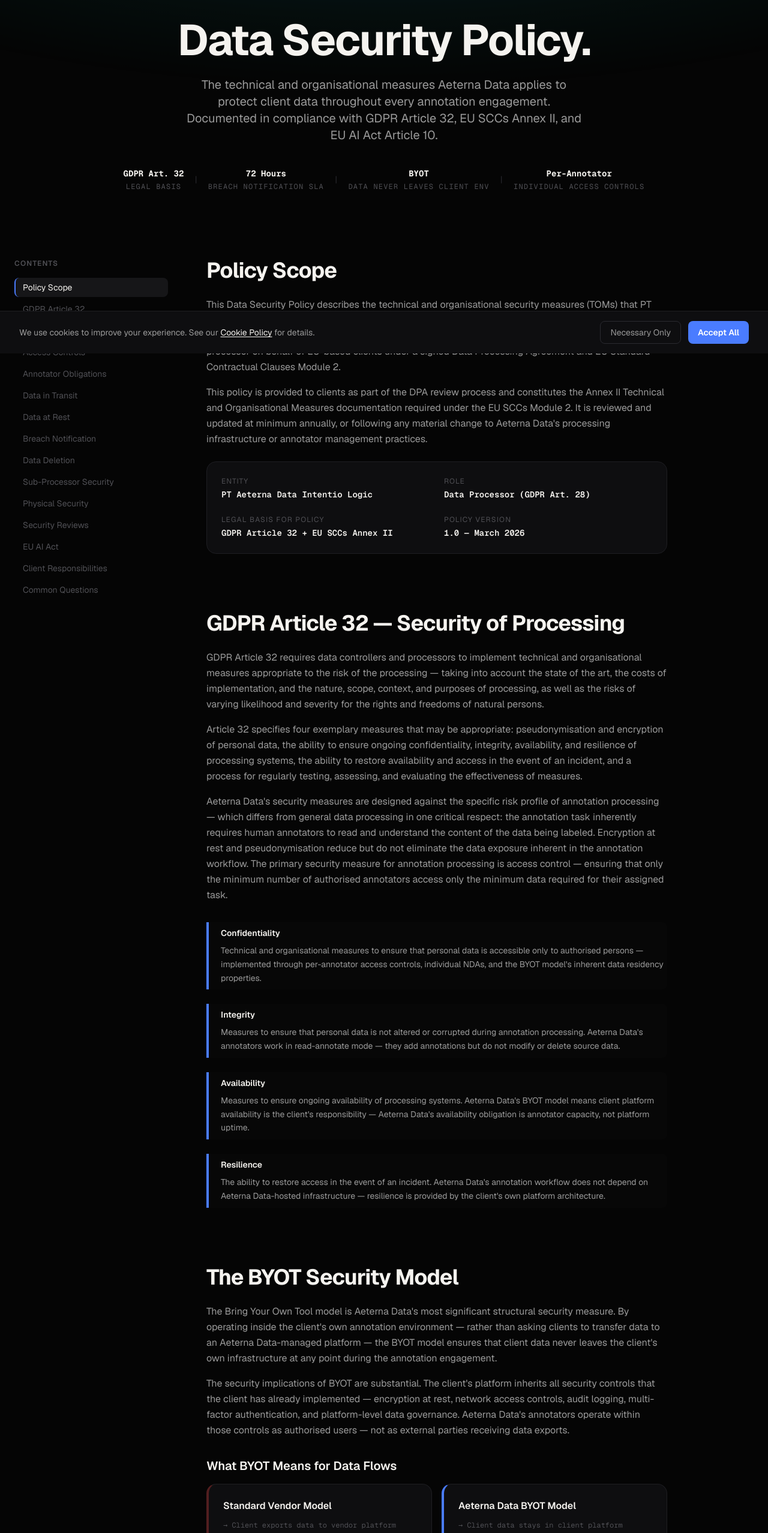
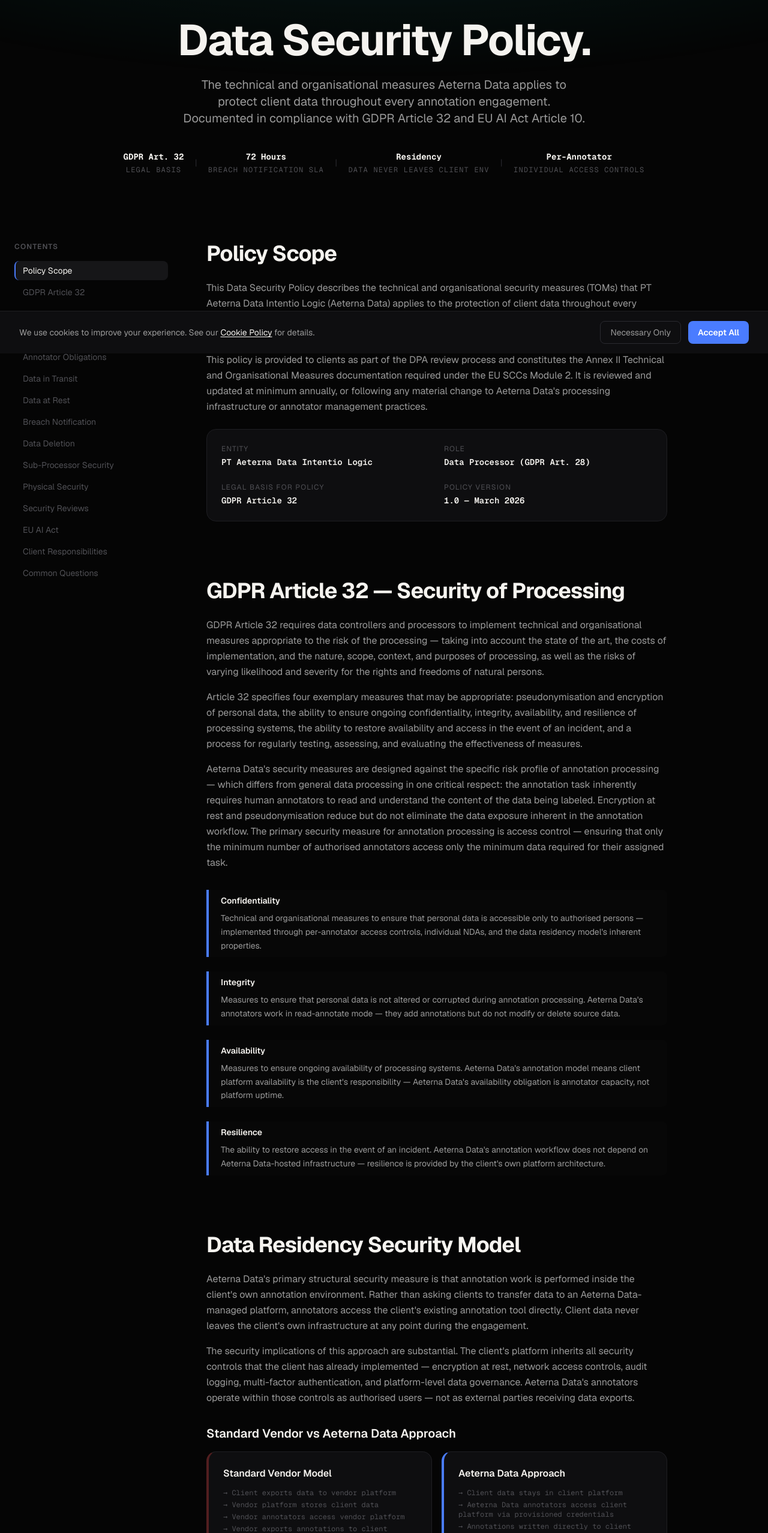
Before and after one commit to mhrfa/website-aeterna-data, a Next.js app in the folder aeterna-data/: page /legal/data-security-policy in a window 1280 px wide. Shown: the part 211-2766 px from the top of the page at 60% size. Built offline with nearby package versions, Linux system fonts and the light colour scheme.

Commit message:
Update Data Security Policy: remove BYOT acronym and EU scope limitations

```diff
--- a/aeterna-data/app/legal/data-security-policy/page.tsx
+++ b/aeterna-data/app/legal/data-security-policy/page.tsx
@@ -6,7 +6,7 @@
 
 export const metadata: Metadata = {
     title: 'Data Security Policy — Aeterna Data',
-    description: 'Aeterna Data\'s data security policy documents the technical and organisational measures applied to protect client data throughout every annotation engagement. GDPR Article 32 compliant. BYOT model. Per-annotator access controls. 72-hour breach notification.',
+    description: 'Aeterna Data\'s data security policy documents the technical and organisational measures applied to protect client data throughout every annotation engagement. GDPR Article 32 compliant. Per-annotator access controls. 72-hour breach notification.',
     robots: {
         index: true,
         follow: true,
@@ -16,7 +16,7 @@
 const tocItems = [
     { id: 'policy-scope', label: 'Policy Scope' },
     { id: 'gdpr-article-32', label: 'GDPR Article 32' },
-    { id: 'byot-security', label: 'BYOT Security Model' },
+    { id: 'byot-security', label: 'Data Residency Model' },
     { id: 'access-controls', label: 'Access Controls' },
     { id: 'annotator-obligations', label: 'Annotator Obligations' },
     { id: 'data-in-transit', label: 'Data in Transit' },
@@ -88,7 +88,7 @@
 
                     {/* Subheadline */}
                     <p className="text-[var(--color-text-secondary)] text-lg lg:text-xl max-w-2xl mx-auto mt-6">
-                        The technical and organisational measures Aeterna Data applies to protect client data throughout every annotation engagement. Documented in compliance with GDPR Article 32, EU SCCs Annex II, and EU AI Act Article 10.
+                        The technical and organisational measures Aeterna Data applies to protect client data throughout every annotation engagement. Documented in compliance with GDPR Article 32 and EU AI Act Article 10.
                     </p>
 
                     {/* Stat Strip */}
@@ -104,7 +104,7 @@
                         </div>
                         <span className="text-[var(--color-border-subtle)] hidden sm:block">|</span>
                         <div className="flex flex-col items-center">
-                            <span className="text-[var(--color-text-primary)] font-bold">BYOT</span>
+                            <span className="text-[var(--color-text-primary)] font-bold">Residency</span>
                             <span className="text-[var(--color-text-muted)] text-xs uppercase tracking-widest mt-1">Data Never Leaves Client Env</span>
                         </div>
                         <span className="text-[var(--color-border-subtle)] hidden sm:block">|</span>
@@ -135,7 +135,7 @@
                             </h2>
                             <div className="text-base leading-relaxed text-[var(--color-text-secondary)] space-y-4">
                                 <p>
-                                    This Data Security Policy describes the technical and organisational security measures (TOMs) that PT Aeterna Data Intentio Logic (Aeterna Data) applies to the protection of client data throughout every annotation engagement. It applies to all processing activities performed by Aeterna Data as a data processor on behalf of EU-based clients under a signed Data Processing Agreement and EU Standard Contractual Clauses Module 2.
+                                    This Data Security Policy describes the technical and organisational security measures (TOMs) that PT Aeterna Data Intentio Logic (Aeterna Data) applies to the protection of client data throughout every annotation engagement. It applies to all processing activities performed by Aeterna Data as a data processor on behalf of clients under a signed Data Processing Agreement.
                                 </p>
                                 <p>
                                     This policy is provided to clients as part of the DPA review process and constitutes the Annex II Technical and Organisational Measures documentation required under the EU SCCs Module 2. It is reviewed and updated at minimum annually, or following any material change to Aeterna Data's processing infrastructure or annotator management practices.
@@ -153,7 +153,7 @@
                                         </div>
                                         <div>
                                             <div className="text-xs uppercase tracking-widest text-[var(--color-text-muted)]">Legal basis for policy</div>
-                                            <div className="text-sm font-semibold font-mono text-[var(--color-text-primary)] mt-1">GDPR Article 32 + EU SCCs Annex II</div>
+                                            <div className="text-sm font-semibold font-mono text-[var(--color-text-primary)] mt-1">GDPR Article 32</div>
                                         </div>
                                         <div>
                                             <div className="text-xs uppercase tracking-widest text-[var(--color-text-muted)]">Policy version</div>
@@ -185,9 +185,9 @@
 
                             <div className="space-y-0">
                                 {[
-                                    { title: "Confidentiality", body: "Technical and organisational measures to ensure that personal data is accessible only to authorised persons — implemented through per-annotator access controls, individual NDAs, and the BYOT model's inherent data residency properties." },
+                                    { title: "Confidentiality", body: "Technical and organisational measures to ensure that personal data is accessible only to authorised persons — implemented through per-annotator access controls, individual NDAs, and the data residency model's inherent properties." },
                                     { title: "Integrity", body: "Measures to ensure that personal data is not altered or corrupted during annotation processing. Aeterna Data's annotators work in read-annotate mode — they add annotations but do not modify or delete source data." },
-                                    { title: "Availability", body: "Measures to ensure ongoing availability of processing systems. Aeterna Data's BYOT model means client platform availability is the client's responsibility — Aeterna Data's availability obligation is annotator capacity, not platform uptime." },
+                                    { title: "Availability", body: "Measures to ensure ongoing availability of processing systems. Aeterna Data's annotation model means client platform availability is the client's responsibility — Aeterna Data's availability obligation is annotator capacity, not platform uptime." },
                                     { title: "Resilience", body: "The ability to restore access in the event of an incident. Aeterna Data's annotation workflow does not depend on Aeterna Data-hosted infrastructure — resilience is provided by the client's own platform architecture." }
                                 ].map((item, idx) => (
                                     <AnimatedSection key={idx} delay={idx * 0.06}>
@@ -205,19 +205,19 @@
                     <AnimatedSection>
                         <section id="byot-security">
                             <h2 className="text-3xl lg:text-4xl font-bold tracking-tight text-[var(--color-text-primary)] mb-6">
-                                The BYOT Security Model
+                                Data Residency Security Model
                             </h2>
                             <div className="text-base leading-relaxed text-[var(--color-text-secondary)] space-y-4 mb-8">
                                 <p>
-                                    The Bring Your Own Tool model is Aeterna Data's most significant structural security measure. By operating inside the client's own annotation environment — rather than asking clients to transfer data to an Aeterna Data-managed platform — the BYOT model ensures that client data never leaves the client's own infrastructure at any point during the annotation engagement.
+                                    Aeterna Data's primary structural security measure is that annotation work is performed inside the client's own annotation environment. Rather than asking clients to transfer data to an Aeterna Data-managed platform, annotators access the client's existing annotation tool directly. Client data never leaves the client's own infrastructure at any point during the engagement.
                                 </p>
                                 <p>
-                                    The security implications of BYOT are substantial. The client's platform inherits all security controls that the client has already implemented — encryption at rest, network access controls, audit logging, multi-factor authentication, and platform-level data governance. Aeterna Data's annotators operate within those controls as authorised users — not as external parties receiving data exports.
+                                    The security implications of this approach are substantial. The client's platform inherits all security controls that the client has already implemented — encryption at rest, network access controls, audit logging, multi-factor authentication, and platform-level data governance. Aeterna Data's annotators operate within those controls as authorised users — not as external parties receiving data exports.
                                 </p>
                             </div>
 
                             <h3 className="text-xl font-semibold text-[var(--color-text-primary)] mt-8 mb-4">
-                                What BYOT Means for Data Flows
+                                Standard Vendor vs Aeterna Data Approach
                             </h3>
 
                             <div className="grid grid-cols-1 md:grid-cols-2 gap-4">
@@ -238,7 +238,7 @@
                                 </AnimatedSection>
                                 <AnimatedSection delay={0.16} className="h-full">
                                     <div className="bg-[var(--color-bg-surface)] border border-[var(--color-border)] rounded-2xl p-6 border-l-4 border-l-[var(--color-accent-cta)] h-full flex flex-col">
-                                        <h4 className="text-base font-semibold text-[var(--color-text-primary)]">Aeterna Data BYOT Model</h4>
+                                        <h4 className="text-base font-semibold text-[var(--color-text-primary)]">Aeterna Data Approach</h4>
                                         <ul className="text-xs font-mono text-[var(--color-text-muted)] space-y-1 my-3 flex-grow">
                                             <li>→ Client data stays in client platform</li>
                                             <li>→ Aeterna Data annotators access client platform via provisioned credentials</li>
@@ -338,7 +338,7 @@
                             </h2>
                             <div className="text-base leading-relaxed text-[var(--color-text-secondary)] space-y-4 mb-8">
                                 <p>
-                                    In the BYOT model, the primary data in transit concern is the communication between annotators' devices and the client platform. Personal data is transmitted over this channel every time an annotator loads a task item, views data in the annotation interface, or saves an annotation.
+                                    The primary data in transit concern is the communication between annotators' devices and the client annotation platform. Personal data is transmitted over this channel every time an annotator loads a task item, views data in the annotation interface, or saves an annotation.
                                 </p>
                                 <p>
                                     Aeterna Data requires that client platforms accessed by annotators are served over HTTPS — TLS-encrypted connections — as a condition of engagement. Annotation work on platforms served over unencrypted HTTP connections is not permitted. Where Aeterna Data cannot verify that a client platform is served over HTTPS, this is raised during scoping before any annotator is assigned.
@@ -375,7 +375,7 @@
                             </h2>
                             <div className="text-base leading-relaxed text-[var(--color-text-secondary)] space-y-4 mb-8">
                                 <p>
-                                    In the BYOT model, client data at rest resides in the client's own platform and storage infrastructure — not in Aeterna Data's infrastructure. Aeterna Data does not maintain servers, databases, or cloud storage that contain client data at rest. This means the security of client data at rest is determined by the client's own platform security — not by Aeterna Data's infrastructure security.
+                                    Client data at rest resides in the client's own platform and storage infrastructure — not in Aeterna Data's infrastructure. Aeterna Data does not maintain servers, databases, or cloud storage that contain client data at rest. This means the security of client data at rest is determined by the client's own platform security — not by Aeterna Data's infrastructure security.
                                 </p>
                                 <p>
                                     The data at rest security obligations that apply to Aeterna Data concern the annotation output and any project-related documentation that Aeterna Data creates during the engagement — quality reports, IAA scores, annotator calibration records, and SOW documentation. These documents may reference client data characteristics but do not contain copies of client data.
@@ -476,7 +476,7 @@
                                     Upon engagement end — whether at the natural conclusion of the project, at the client's request, or following early termination — Aeterna Data takes immediate steps to ensure that no client data is retained in any Aeterna Data system or annotator device.
                                 </p>
                                 <p>
-                                    In the BYOT model, Aeterna Data does not hold copies of client data in its own infrastructure. The primary deletion obligation at engagement end is therefore annotator-side: confirming that no annotator has retained any data item, screenshot, or extract from the client platform on a personal device.
+                                    Aeterna Data does not hold copies of client data in its own infrastructure. The primary deletion obligation at engagement end is therefore annotator-side: confirming that no annotator has retained any data item, screenshot, or extract from the client platform on a personal device.
                                 </p>
                             </div>
 
@@ -547,7 +547,7 @@
                                     Aeterna Data operates as a remote-first organisation. Annotators and project personnel work from their own locations rather than a shared office facility. Physical security measures therefore apply to individual work environments rather than a central premises.
                                 </p>
                                 <p>
-                                    This model — consistent with the BYOT model's remote-native design — requires specific personal device and workspace security standards rather than building-level access controls.
+                                    This remote-first model — requires specific personal device and workspace security standards rather than building-level access controls.
                                 </p>
                             </div>
 
@@ -642,7 +642,7 @@
                                 <div className="bg-[rgba(74,124,255,0.08)] border border-[rgba(74,124,255,0.20)] rounded-xl p-5 mt-6 relative overflow-hidden" role="note" aria-label="EU AI Act deadline notice">
                                     <div className="absolute top-0 right-0 w-32 h-32 bg-[var(--color-accent-cta)] opacity-10 rounded-full blur-2xl -mr-16 -mt-16 pointer-events-none" />
                                     <p className="text-sm text-[var(--color-text-primary)] leading-relaxed font-medium relative z-10">
-                                        EU AI Act high-risk system requirements take full effect August 2, 2026. Establishing a compliant annotation processor relationship — with signed DPA, EU SCCs, and documented security policy — before Q2 2026 ensures your annotation pipeline is EU AI Act audit-ready before the deadline.
+                                        EU AI Act high-risk system requirements take full effect August 2, 2026. Establishing a documented annotation processor relationship — with signed DPA and security policy in place — ensures your annotation pipeline is audit-ready before the deadline.
                                     </p>
                                 </div>
                             </AnimatedSection>
@@ -657,7 +657,7 @@
                             </h2>
                             <div className="text-base leading-relaxed text-[var(--color-text-secondary)] space-y-4 mb-8">
                                 <p>
-                                    Data security in the BYOT model is a shared responsibility. Aeterna Data is responsible for the measures described in this policy — but the security of the client's own platform, the configuration of access controls within that platform, and the security of the client's data infrastructure are the client's responsibility.
+                                    Data security is a shared responsibility. Aeterna Data is responsible for the measures described in this policy — but the security of the client's own platform, the configuration of access controls within that platform, and the security of the client's data infrastructure are the client's responsibility.
                                 </p>
                                 <p>
                                     This division of responsibility is consistent with the GDPR controller-processor model: the client (as data controller) is responsible for the security of the processing system; Aeterna Data (as data processor) is responsible for the security of its own personnel and processes within that system.
@@ -697,7 +697,7 @@
                                 {[
                                     {
                                         question: "Does Aeterna Data store any client data on its own servers?",
-                                        answer: "No. In the BYOT model, Aeterna Data does not maintain servers, databases, or cloud storage for client annotation data. All annotation work is performed inside client-owned or client-licensed platforms. Aeterna Data has no copy of client data at any point during the engagement."
+                                        answer: "No. Aeterna Data does not maintain servers, databases, or cloud storage for client annotation data. All annotation work is performed inside client-owned or client-licensed platforms. Aeterna Data has no copy of client data at any point during the engagement."
                                     },
                                     {
                                         question: "What happens to client data on annotator devices?",
```
